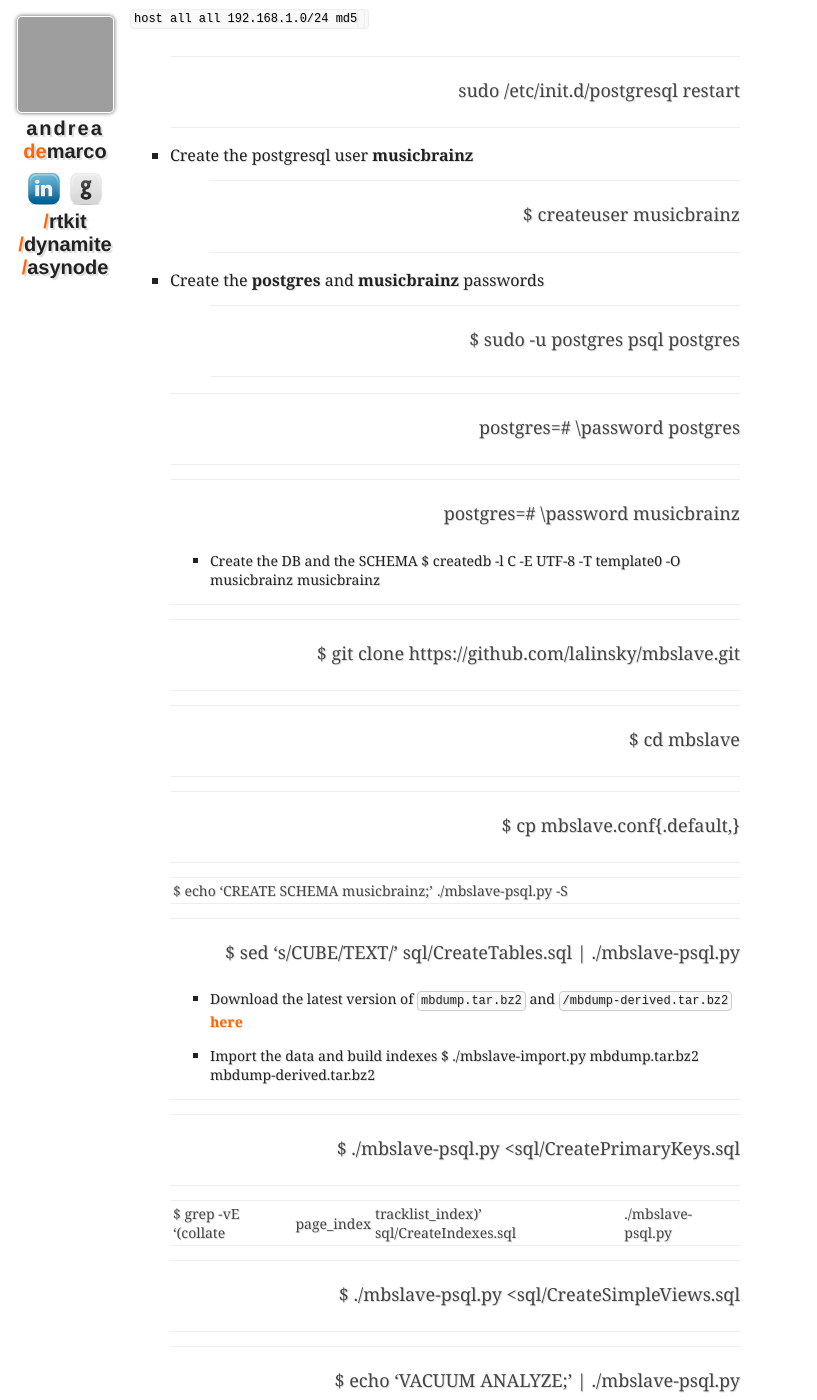
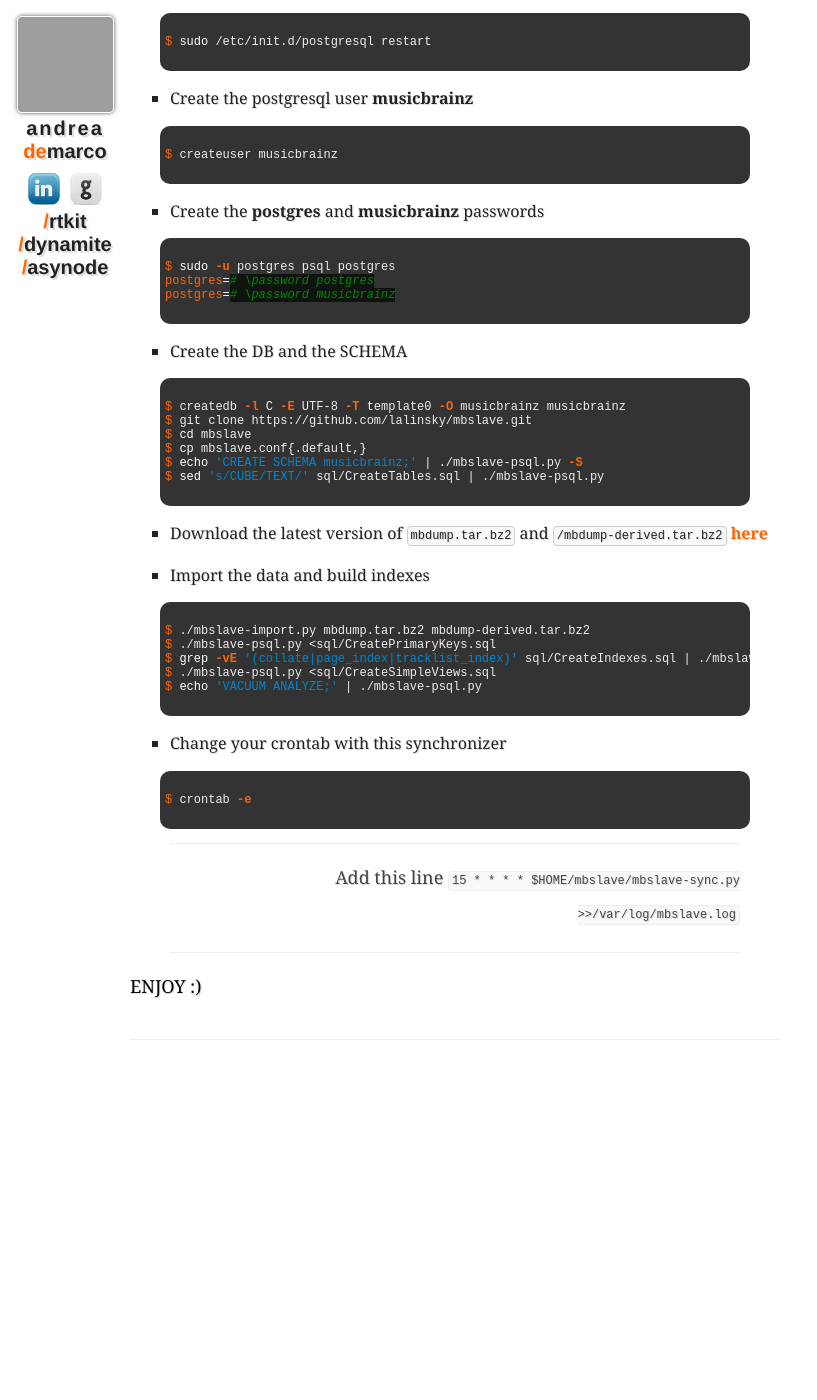
Before and after one commit to z4r/z4r.github.com, a Jekyll site: the page built from _posts/2012-02-04-musicbrainz-on-ubuntu.markdown, in a window 1280 px wide and 1400 px high, scrolled down 744 px. Shown: the whole window, without its empty margins (0-817 px from the left). Built offline with Jekyll 4.4.1, drawn with Linux system fonts in a browser that asks for light colours; Markdown is read by kramdown in place of the engine named in the settings; after the commit the page ends 1834 px from its top, so only the background shows below that; some of the changed text lies outside the part shown; grey boxes are pictures that could not be loaded.

Commit message:
Do not commit sleeping

```diff
--- a/_posts/2012-02-04-musicbrainz-on-ubuntu.markdown
+++ b/_posts/2012-02-04-musicbrainz-on-ubuntu.markdown
@@ -8,56 +8,37 @@ A very simple guide Step by Step to install a clone of [Musicbraiz Database][mus
 01. Download [Ubuntu Server][ubuntu] (i prefer [this][mini.iso]).
 02. Install it in the smaller version you can.
 03. Install the set of library you'll need:
-> $ sudo apt-get install vim git postgresql-client-common postgresql-client postgresql openssh-server python-setuptools libpq-dev python-dev
-
-> $ sudo easy_install psycopg2 virtualenv
+{% highlight bash %}$ sudo apt-get install vim git postgresql-client-common postgresql-client postgresql openssh-server python-setuptools libpq-dev python-dev
+$ sudo easy_install psycopg2 virtualenv{% endhighlight %}
 04. Open the <code>postgresql</code> to your LAN.
-> $ sudo vi /etc/postgresql/9.1/main/postgresql.conf
-
-<code>listen_addresses = '*'</code>
-
-> $ sudo vi /etc/postgresql/9.1/main/pg_hba.conf
-
-<code>host all all 192.168.1.0/24 md5<code>
-
-> sudo /etc/init.d/postgresql restart
-
+{% highlight bash %}$ sudo vi /etc/postgresql/9.1/main/postgresql.conf{% endhighlight %}
+> Change this line <code>listen_addresses = '*'</code>
+{% highlight bash %}$ sudo vi /etc/postgresql/9.1/main/pg_hba.conf{% endhighlight %}
+> Add this line <code>host all all 192.168.1.0/24 md5</code>
+{% highlight bash %}$ sudo /etc/init.d/postgresql restart{% endhighlight %}
 05. Create the postgresql user **musicbrainz**
-> $ createuser musicbrainz
+{% highlight bash %}$ createuser musicbrainz{% endhighlight %}
 06. Create the **postgres** and **musicbrainz** passwords
-> $ sudo -u postgres psql postgres
-
-> postgres=# \password postgres
-
-> postgres=# \password musicbrainz
+{% highlight bash %}$ sudo -u postgres psql postgres
+postgres=# \password postgres
+postgres=# \password musicbrainz{% endhighlight %}
 07. Create the DB and the SCHEMA
-> $ createdb -l C -E UTF-8 -T template0 -O musicbrainz musicbrainz
-
-> $ git clone https://github.com/lalinsky/mbslave.git
-
-> $ cd mbslave
-
-> $ cp mbslave.conf{.default,}
-
-> $ echo 'CREATE SCHEMA musicbrainz;' | ./mbslave-psql.py -S
-
-> $ sed 's/CUBE/TEXT/' sql/CreateTables.sql | ./mbslave-psql.py
+{% highlight bash %}$ createdb -l C -E UTF-8 -T template0 -O musicbrainz musicbrainz
+$ git clone https://github.com/lalinsky/mbslave.git
+$ cd mbslave
+$ cp mbslave.conf{.default,}
+$ echo 'CREATE SCHEMA musicbrainz;' | ./mbslave-psql.py -S
+$ sed 's/CUBE/TEXT/' sql/CreateTables.sql | ./mbslave-psql.py{% endhighlight %}
 08. Download the latest version of <code>mbdump.tar.bz2</code> and <code>/mbdump-derived.tar.bz2</code> [here][fullexport]
 09. Import the data and build indexes
-> $ ./mbslave-import.py mbdump.tar.bz2 mbdump-derived.tar.bz2
-
-> $ ./mbslave-psql.py <sql/CreatePrimaryKeys.sql
-
-> $ grep -vE '(collate|page_index|tracklist_index)' sql/CreateIndexes.sql | ./mbslave-psql.py
-
-> $ ./mbslave-psql.py <sql/CreateSimpleViews.sql
-
-> $ echo 'VACUUM ANALYZE;' | ./mbslave-psql.py
+{% highlight bash %}$ ./mbslave-import.py mbdump.tar.bz2 mbdump-derived.tar.bz2
+$ ./mbslave-psql.py <sql/CreatePrimaryKeys.sql
+$ grep -vE '(collate|page_index|tracklist_index)' sql/CreateIndexes.sql | ./mbslave-psql.py
+$ ./mbslave-psql.py <sql/CreateSimpleViews.sql
+$ echo 'VACUUM ANALYZE;' | ./mbslave-psql.py{% endhighlight %}
 10. Change your crontab with this synchronizer
-> $ crontab -e
-
-<code>15 * * * * $HOME/mbslave/mbslave-sync.py >>/var/log/mbslave.log</code>
-
+{% highlight bash %}$ crontab -e{% endhighlight %}
+> Add this line <code>15 * * * * $HOME/mbslave/mbslave-sync.py >>/var/log/mbslave.log</code>
 
 ENJOY :)
 
```
